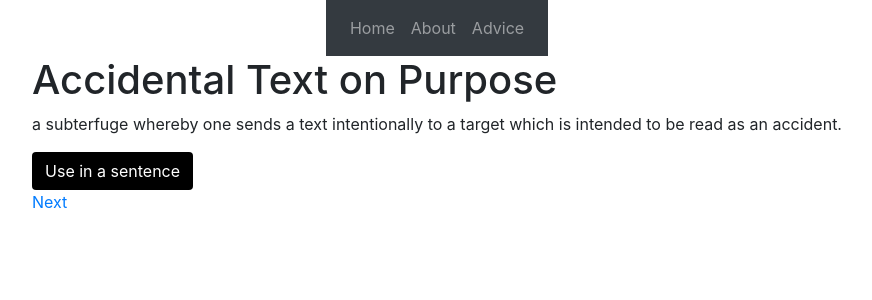
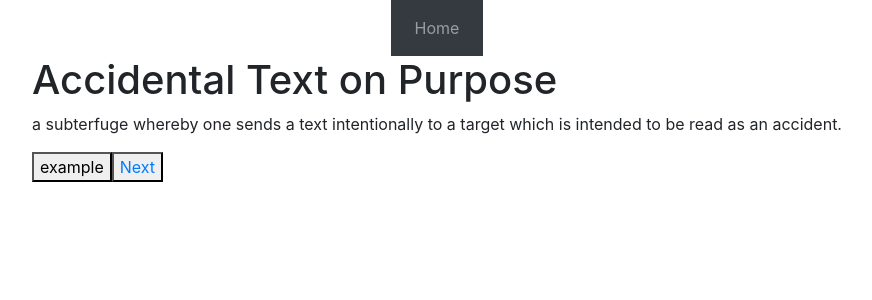
Before and after one commit to bucket-hatcat/accidental-text-on-purpose, a React (Create React App) app: page / in a window 1280 px wide. Shown: the top 300 px of the page, without its empty margins (203-1075 px from the left). Built offline with nearby package versions, Linux system fonts and the light colour scheme.

Commit message:
actual final

```diff
--- a/src/App.js
+++ b/src/App.js
@@ -1,5 +1,4 @@
 import React from "react";
-import About from "./Components/About";
 import Home from "./Components/Home";
 import "react-bootstrap/dist/react-bootstrap.min.js";
 import { BrowserRouter as Router, Route, Switch } from "react-router-dom";
@@ -15,9 +14,6 @@ function App() {
         <Route exact path="/">
           <Home />
         </Route>
-        <Route exact path="/About">
-          <About />
-        </Route>
         <Route exact path="/Advice">
           <Advice />
         </Route>
--- a/src/Components/About.js
+++ /dev/null
@@ -1,12 +0,0 @@
-import React from "react";
-
-function About () {
-    return (
-    <div>
-        <h1>About</h1>
-    </div>
-
-    );
-
-    }
-    export default About;
--- a/src/Components/Header.js
+++ b/src/Components/Header.js
@@ -12,12 +12,6 @@ function Header() {
             <Nav.Link
                href="/">Home
             </Nav.Link>
-            <Nav.Link
-               href="/About">About
-            </Nav.Link>
-            <Nav.Link
-               href="/Advice">Advice
-            </Nav.Link>
           </Nav>
         </Container>
       </Navbar>
--- a/src/Components/Home.js
+++ b/src/Components/Home.js
@@ -1,17 +1,17 @@
 import React, {Link} from "react";
 import Advice from "./Advice";
 import TextMessage from "./TextMessage";
-import styles from "../App.css"
 
 function Home() {
   return (
 
     <div>
-
       <h1>Accidental Text on Purpose</h1>
       <p> a subterfuge whereby one sends a text intentionally to a target which is intended to be read as an accident. </p>
   <TextMessage />
-      <a href="/Advice" class="active">Next</a>
+  <button>
+   <a href="/Advice" class="active">Next</a>
+    </button>
     </div>
 
   );
--- a/src/Components/TextMessage.js
+++ b/src/Components/TextMessage.js
@@ -1,6 +1,6 @@
 import React, {useState, props, onHide} from "react";
 import Modal from "react-bootstrap/Modal";
-import {Button, render} from "react-bootstrap";
+import {render} from "react-bootstrap";
 import styles from "../App.css";
 
 
@@ -14,27 +14,18 @@ function TextMessage() {
 
  return (
     <>
- <style type="text/css">
-    {`
-    .btn-flat {
-      background-color: black;
-      color: white;
-display: flex;
-position: center;
 
-    `}
-  </style>
-      <Button variant="flat" onClick={handleShow}>
-      Use in a sentence
-      </Button>
+      <button onClick={handleShow}>
+      example
+      </button>
       <Modal size="lg" aria-labelledby="contained-modal-title-vcenter"
       centered show={show} onHide={handleClose} animation={false}>
         <Modal.Body >
         <div position="center"><iframe width="560" height="315" src="https://www.youtube.com/embed/o2Wtvvc-Hls" title="YouTube video player" frameborder="0" allow="accelerometer; autoplay; clipboard-write; encrypted-media; gyroscope; picture-in-picture" allowfullscreen></iframe></div></Modal.Body>
         <Modal.Footer>
-          <Button variant="secondary" onClick={handleClose}>
+          <button onClick={handleClose}>
             Close
-          </Button>
+          </button>
         </Modal.Footer>
       </Modal>
     </>
```
